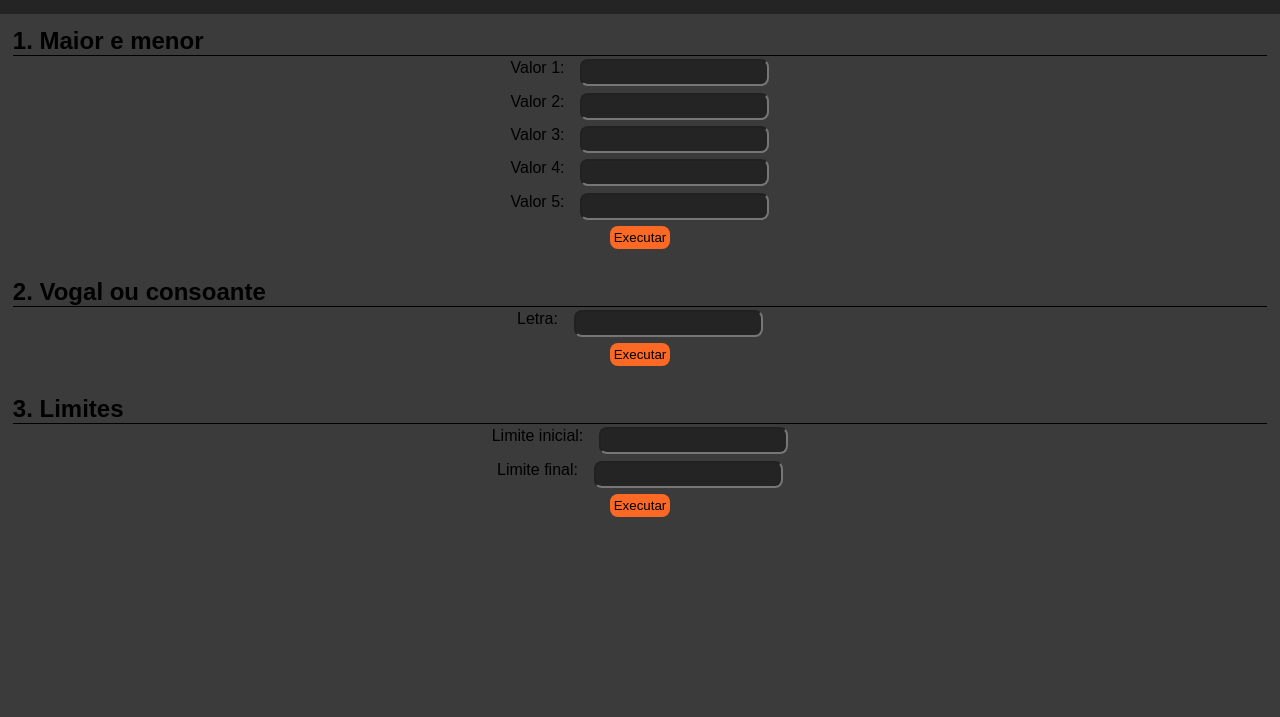
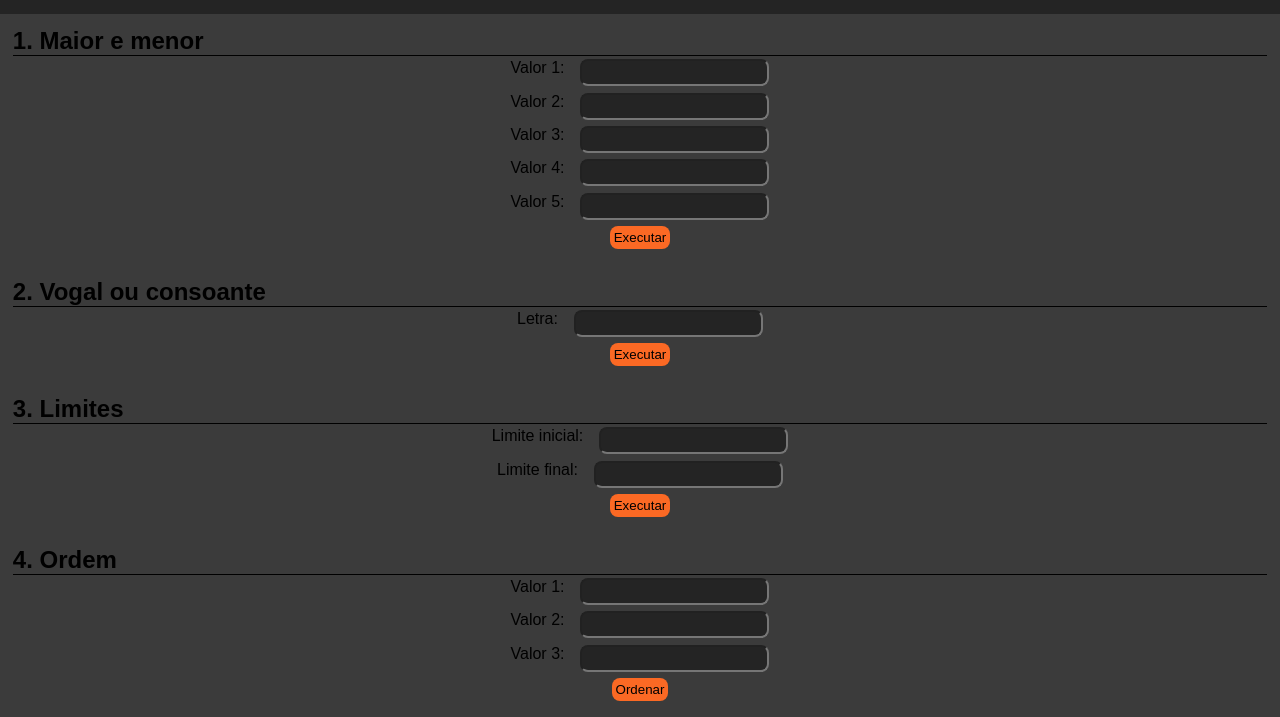
Before and after one commit to sandenson/av-intw, a plain HTML site: page exercises/js/index.html in a window 1280 px wide. Shown: the part 101-818 px from the top of the page. Drawn offline with Linux system fonts and the light colour scheme; a web font is replaced by a local one.

Commit message:
feat: Exercise 1 - Question 4.

```diff
--- a/exercises/js/index.html
+++ b/exercises/js/index.html
@@ -77,6 +77,28 @@
             </div>
         </form>
     </div>
+    <div id="js-exercise-4" class="section">
+        <h2 class="section-title">
+            4. Ordem
+        </h2>
+        <form id="question4">
+            <div class="form-input">
+                <label for="int1-4">Valor 1: </label>
+                <input type="number" name="int1-4" id="int1-4">
+            </div>
+            <div class="form-input">
+                <label for="int2-4">Valor 2: </label>
+                <input type="number" name="int2-4" id="int2-4">
+            </div>
+            <div class="form-input">
+                <label for="int3-4">Valor 3: </label>
+                <input type="number" name="int3-4" id="int3-4">
+            </div>
+            <div class="form-submit">
+                <button type="button" onclick="ORDEM('question4')">Ordenar</button>
+            </div>
+        </form>
+    </div>
     <script src="index.js"></script>
 </body>
 </html>
--- a/exercises/js/index.js
+++ b/exercises/js/index.js
@@ -71,3 +71,19 @@ function LIMITES(formId) {
         alert('Resultados no console');
     }
 }
+
+function ORDEM(formId) {
+    const values = Array.from(
+        document
+            .querySelector(`form#${formId}`)
+            ?.querySelectorAll('input')
+    )?.map((input) => input.valueAsNumber)?.filter(value => !isNaN(value))?.sort((a, b) => a - b);
+
+    if (!values) {
+        alert('Formulário não encontrado.');
+    } else if (values.length < 2) {
+        alert('Insira pelo menos dois valores.');
+    } else {
+        alert(`Valores em ordem: ${values.reduce((a, b) => `${a}, ${b}`)}`);
+    }
+}
```
